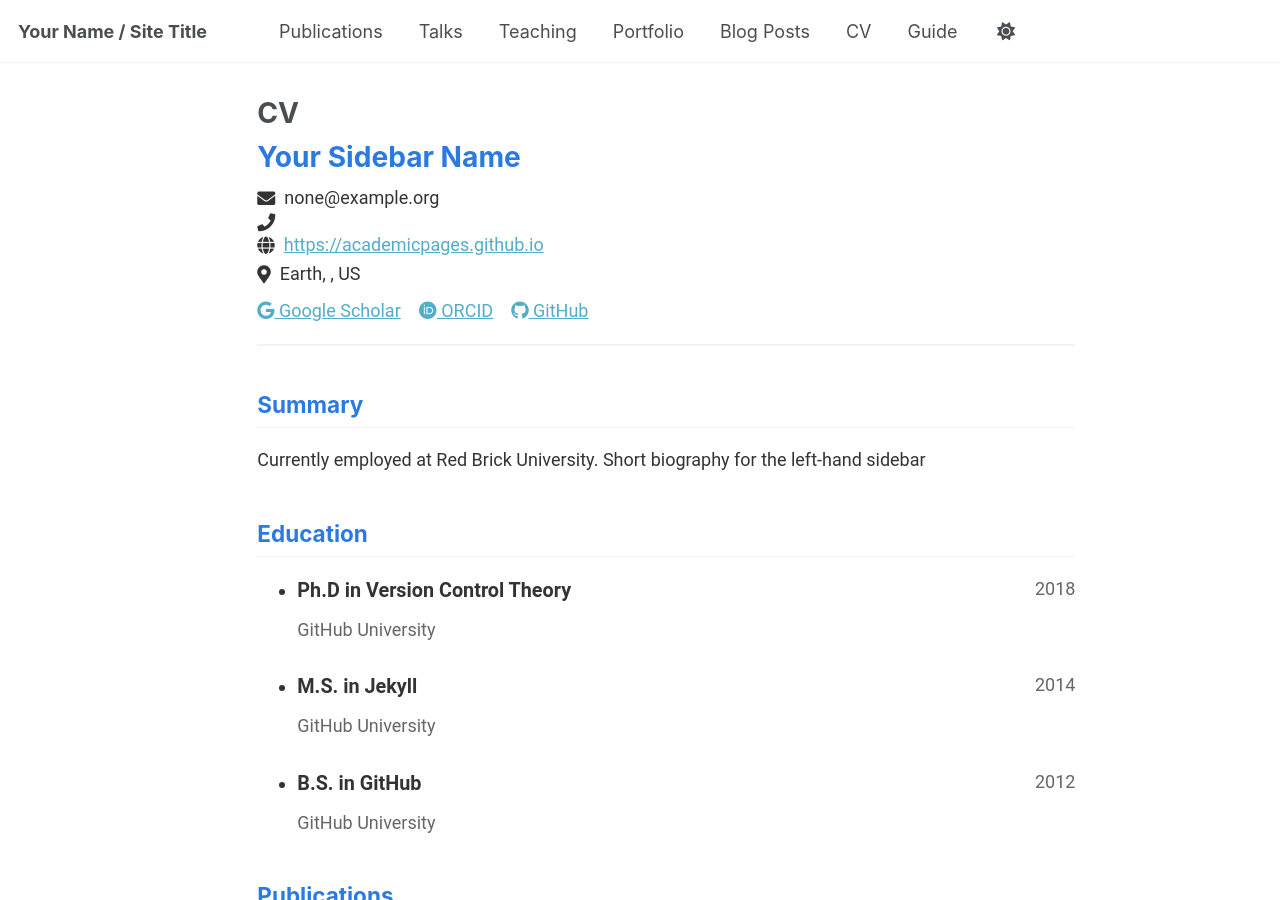
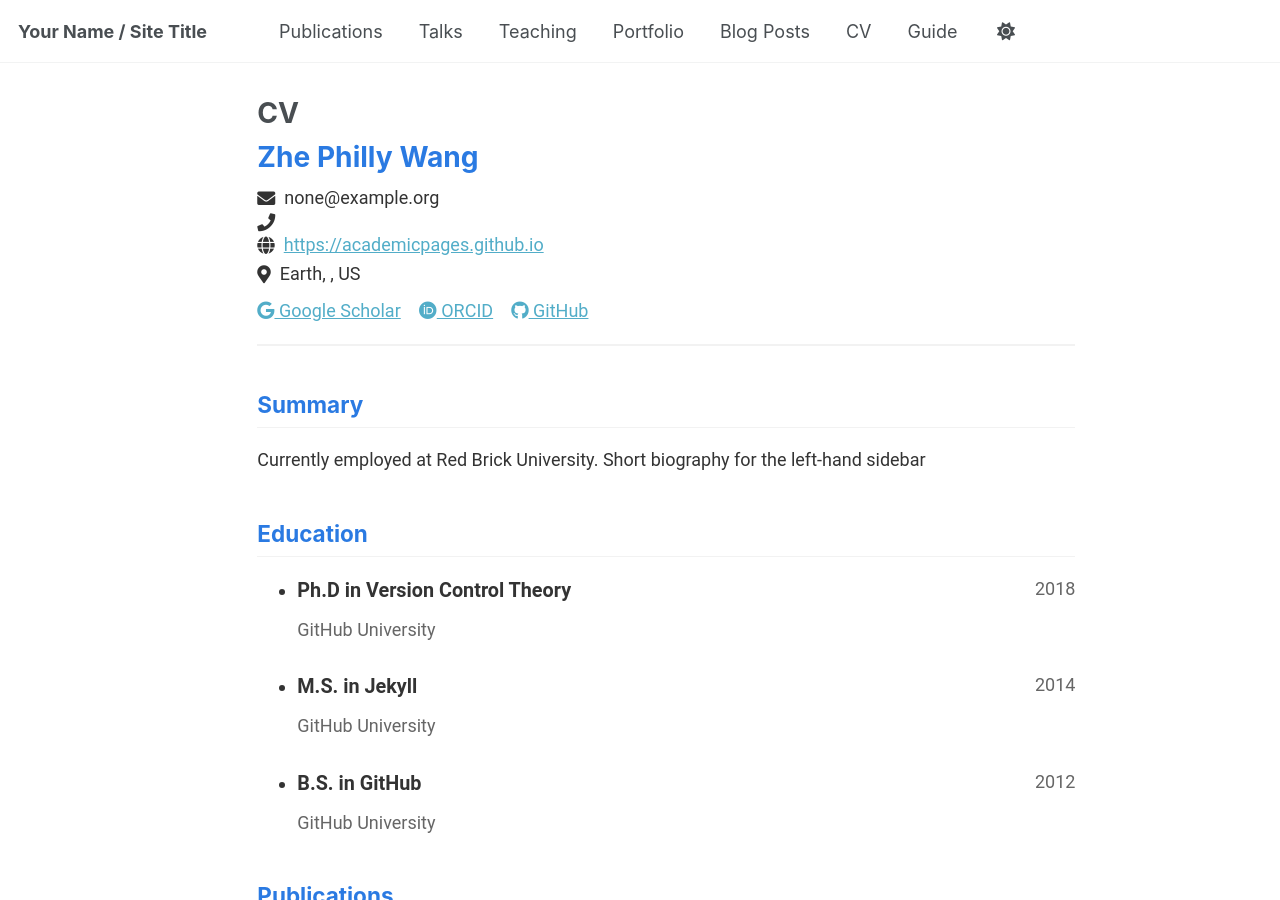
Before and after one commit to wangdazhe/wangdazhe.github.io, a Jekyll site: the page built from _pages/cv-json.md, in a window 1280 px wide and 900 px high. Built offline with Jekyll 4.4.1, drawn with Linux system fonts in a browser that asks for light colours.

Commit message:
Update cv.json

```diff
--- a/_data/cv.json
+++ b/_data/cv.json
@@ -1,6 +1,6 @@
 {
   "basics": {
-    "name": "Your Sidebar Name",
+    "name": "Zhe Philly Wang",
     "email": "none@example.org",
     "phone": "",
     "website": "https://academicpages.github.io",
```
